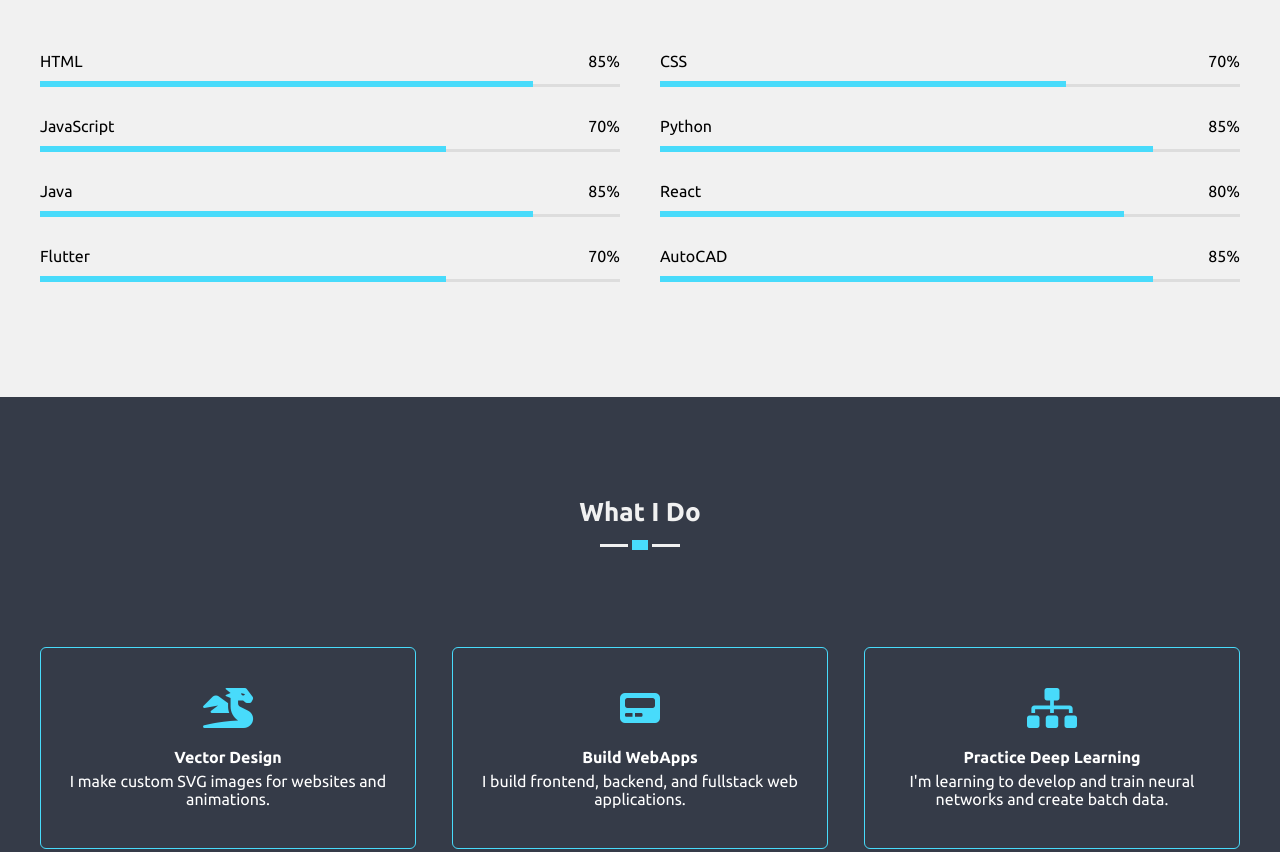
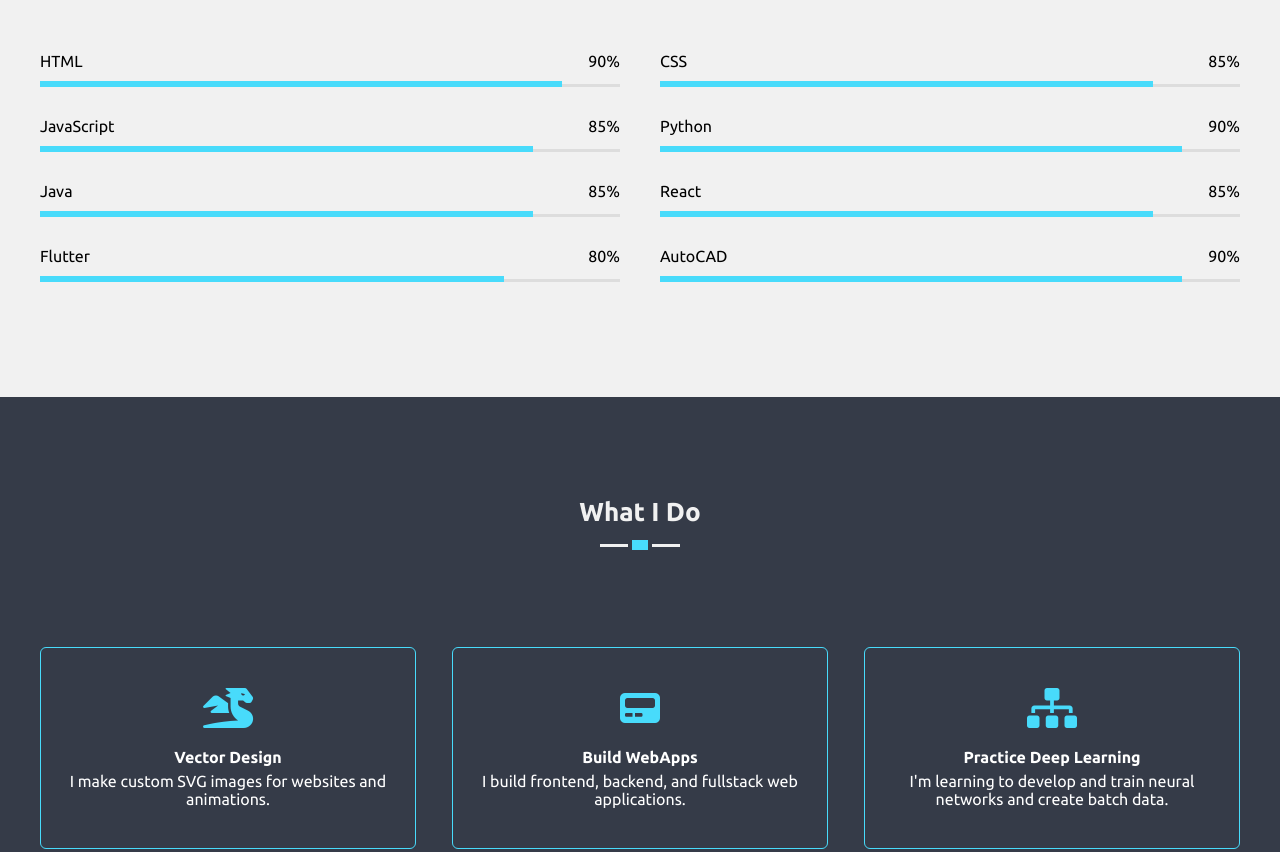
Before and after one commit to engineerdragon01/engineerdragon01.github.io, a plain HTML site: page index.html in a window 1280 px wide. Shown: the part 1239-2091 px from the top of the page. Drawn offline with nearby package versions, Linux system fonts and the light colour scheme.

Commit message:
updated about section bars

```diff
--- a/css/style.css
+++ b/css/style.css
@@ -312,19 +312,19 @@
 }
 
 .html:after {
+  width: 90%;
+}
+
+.css:after {
   width: 85%;
 }
 
-.css:after {
-  width: 70%;
-}
-
 .js:after {
-  width: 70%;
+  width: 85%;
 }
 
 .py:after {
-  width: 85%;
+  width: 90%;
 }
 
 .java:after {
@@ -332,15 +332,15 @@
 }
 
 .react:after {
+  width: 85%;
+}
+
+.flutter:after {
   width: 80%;
 }
 
-.flutter:after {
-  width: 70%;
-}
-
 .autocad:after {
-  width: 85%;
+  width: 90%;
 }
 
 section.dark {
--- a/index.html
+++ b/index.html
@@ -84,7 +84,7 @@
           <div class="skill">
             <div class="skill-info">
               <span>HTML</span>
-              <span>85%</span>
+              <span>90%</span>
             </div>
           <div class="skill-bar html"></div>
           </div>
@@ -92,7 +92,7 @@
           <div class="skill">
             <div class="skill-info">
               <span>CSS</span>
-              <span>70%</span>
+              <span>85%</span>
             </div>
           <div class="skill-bar css"></div>
           </div>
@@ -100,7 +100,7 @@
           <div class="skill">
             <div class="skill-info">
               <span>JavaScript</span>
-              <span>70%</span>
+              <span>85%</span>
             </div>
           <div class="skill-bar js"></div>
           </div>
@@ -108,7 +108,7 @@
           <div class="skill">
             <div class="skill-info">
               <span>Python</span>
-              <span>85%</span>
+              <span>90%</span>
             </div>
           <div class="skill-bar py"></div>
           </div>
@@ -124,7 +124,7 @@
           <div class="skill">
             <div class="skill-info">
               <span>React</span>
-              <span>80%</span>
+              <span>85%</span>
             </div>
           <div class="skill-bar react"></div>
           </div>
@@ -132,7 +132,7 @@
           <div class="skill">
             <div class="skill-info">
               <span>Flutter</span>
-              <span>70%</span>
+              <span>80%</span>
             </div>
           <div class="skill-bar flutter"></div>
           </div>
@@ -140,7 +140,7 @@
           <div class="skill">
             <div class="skill-info">
               <span>AutoCAD</span>
-              <span>85%</span>
+              <span>90%</span>
             </div>
           <div class="skill-bar autocad"></div>
           </div>
```
